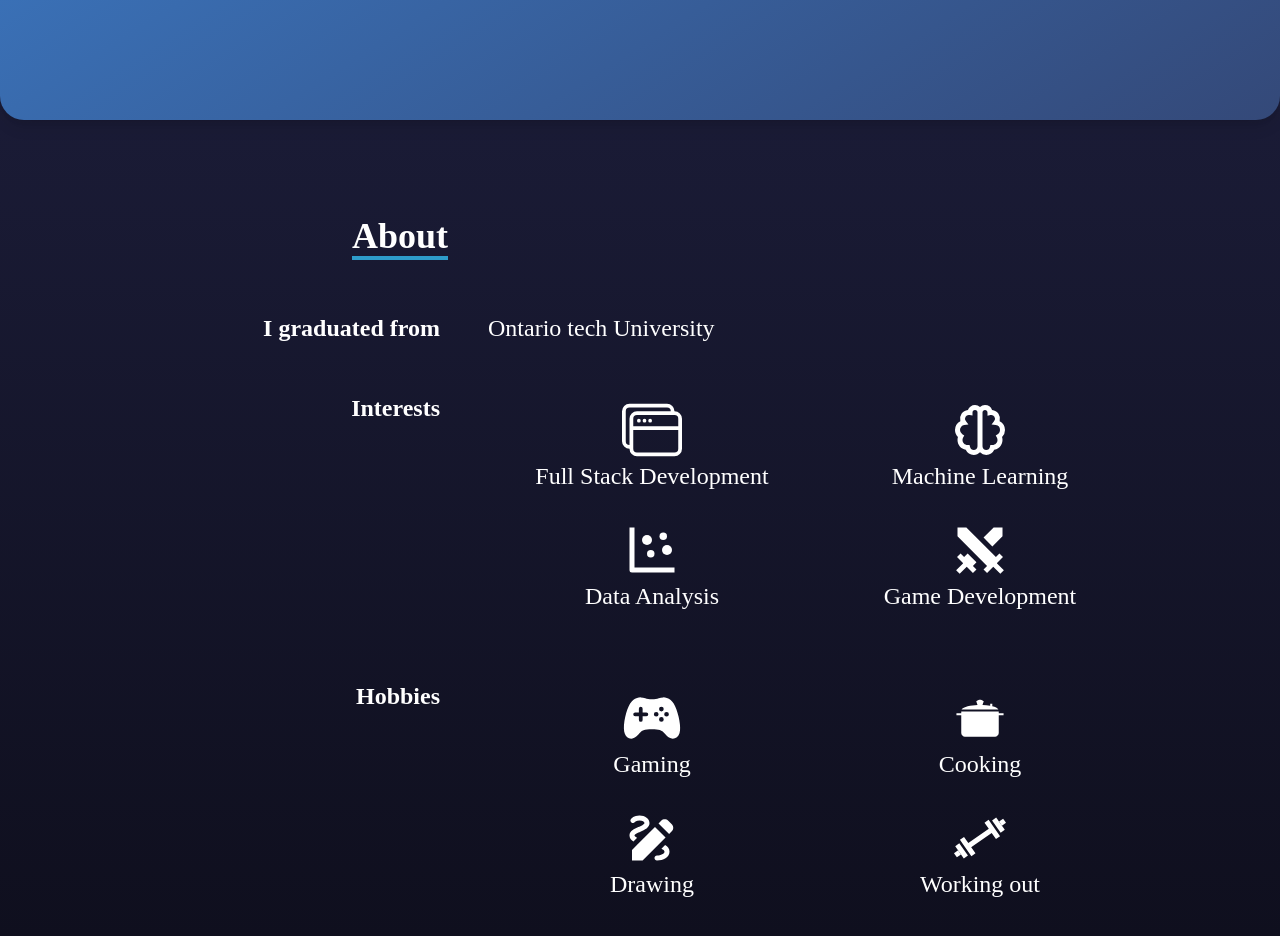
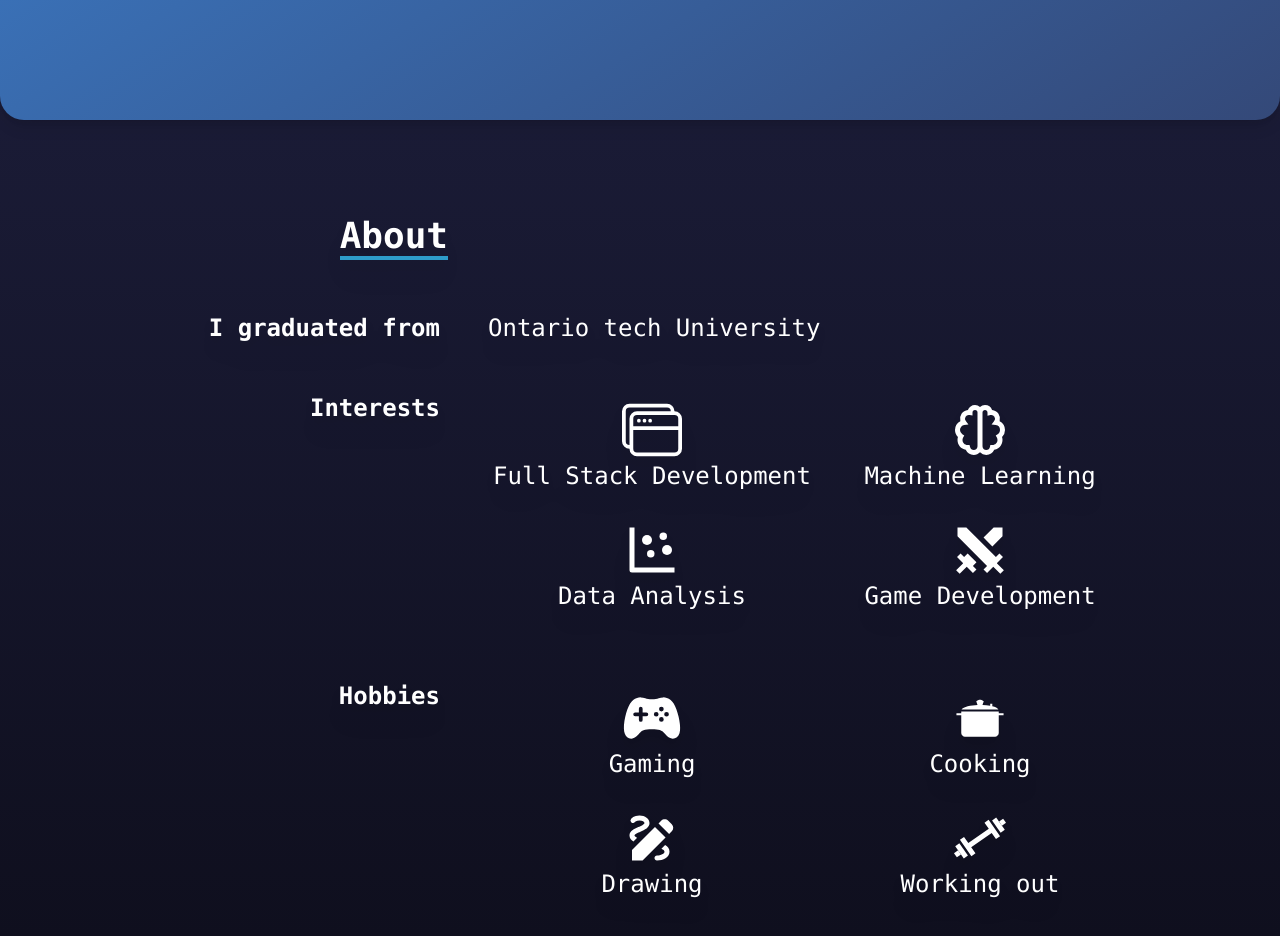
Before and after one commit to xyronic15/Portfolio, a React (Create React App) app in the folder xyron-brual/: page / in a window 1280 px wide. Shown: the part 680-1616 px from the top of the page. Built offline with nearby package versions, Linux system fonts and the light colour scheme.

Commit message:
Changed font after home to "Consolas"

```diff
--- a/xyron-brual/src/components/About.jsx
+++ b/xyron-brual/src/components/About.jsx
@@ -11,10 +11,10 @@ export const About = () => {
   return (
     <div
       name="About"
-      className="relative w-full text-white py-20"
+      className="relative w-full text-white py-20 font-['Consolas']"
     >
       <div className="flex flex-col justify-center items-center w-full h-full mx-auto px-8">
-        <div className="max-w-screen-lg  w-full grid sm:grid-cols-3 sm:gap-8">
+        <div className="max-w-screen-lg  w-full grid sm:grid-cols-3 sm:gap-8 drop-shadow-xl">
           <div className="sm:text-right py-4 pl-4 col-span-1">
             <p className="text-3xl sm:text-4xl font-bold inline border-b-4 border-[#2e9cca]">
               About
```
